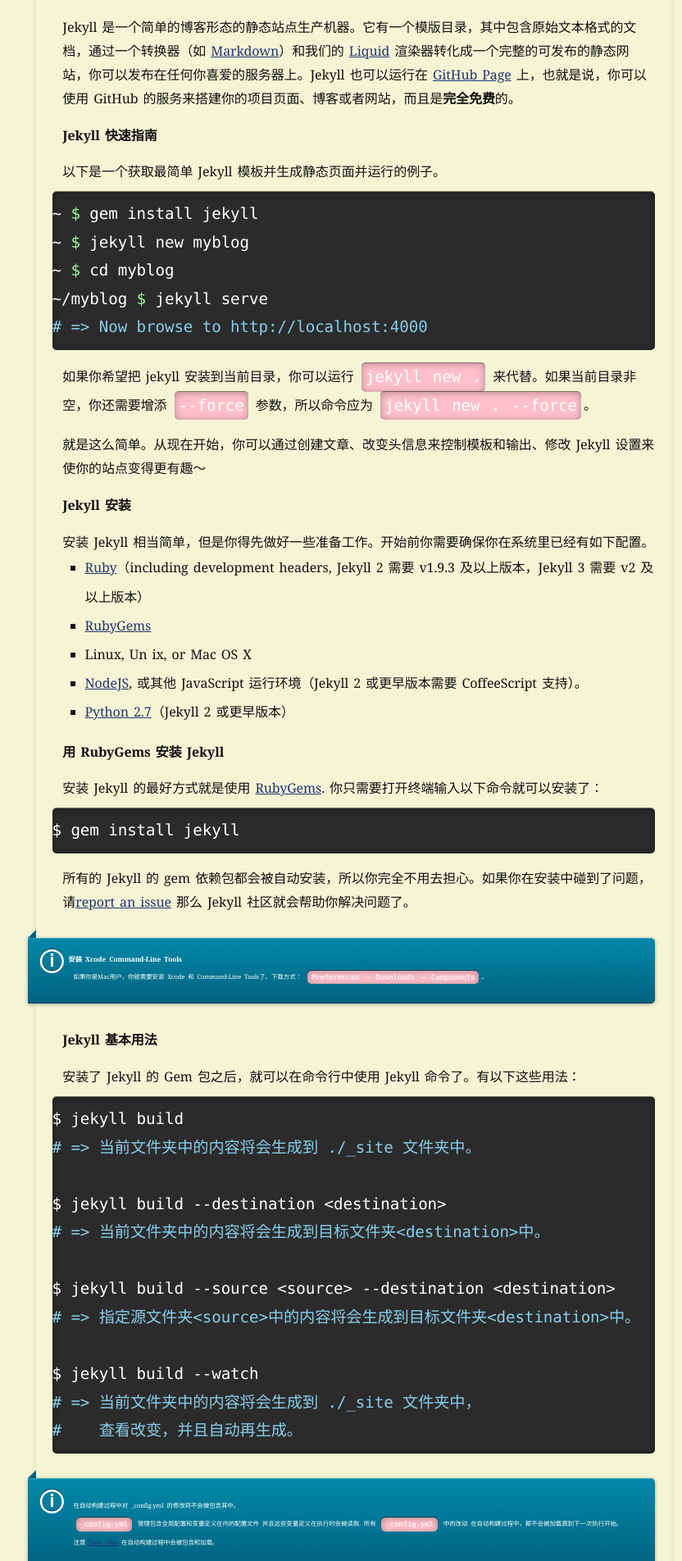
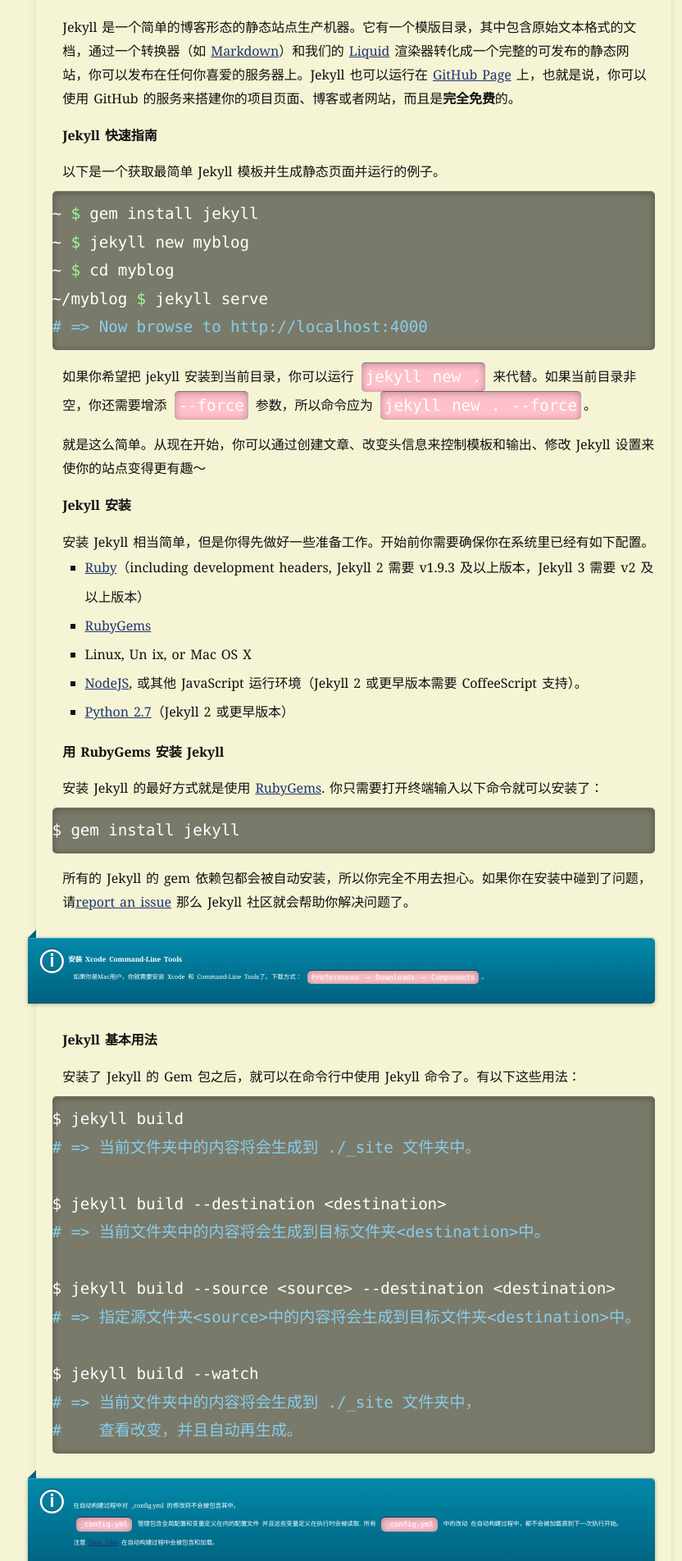
Before and after one commit to hidysea/BloggingWithJekyll, a Jekyll site: the page built from _posts/2015-08-30-learn-jekyll.html, in a window 1280 px wide. Shown: the part 594-2498 px from the top of the page at 82% size, without its empty margins (196-1028 px from the left). Built offline with Jekyll 4.4.1, drawn with Linux system fonts in a browser that asks for light colours.

Commit message:
modified style.css -> .highlight background-color

```diff
--- a/css/style.css
+++ b/css/style.css
@@ -44,7 +44,9 @@ pre, code {
 }
 
 .highlight, p > pre, p > code, p > nobr > code, li > code, li > pre, h5 > code, .note > code {
-    background-color: #2b2b2b;
+    /*background-color: #2b2b2b;*/
+    /*修改一下背景颜色*/
+    background-color: rgba(0, 0, 0, 0.5);
     color: #fff;
     max-width: 100%;
     overflow-x: auto;
```
Also changed, not shown: 1 other file.
